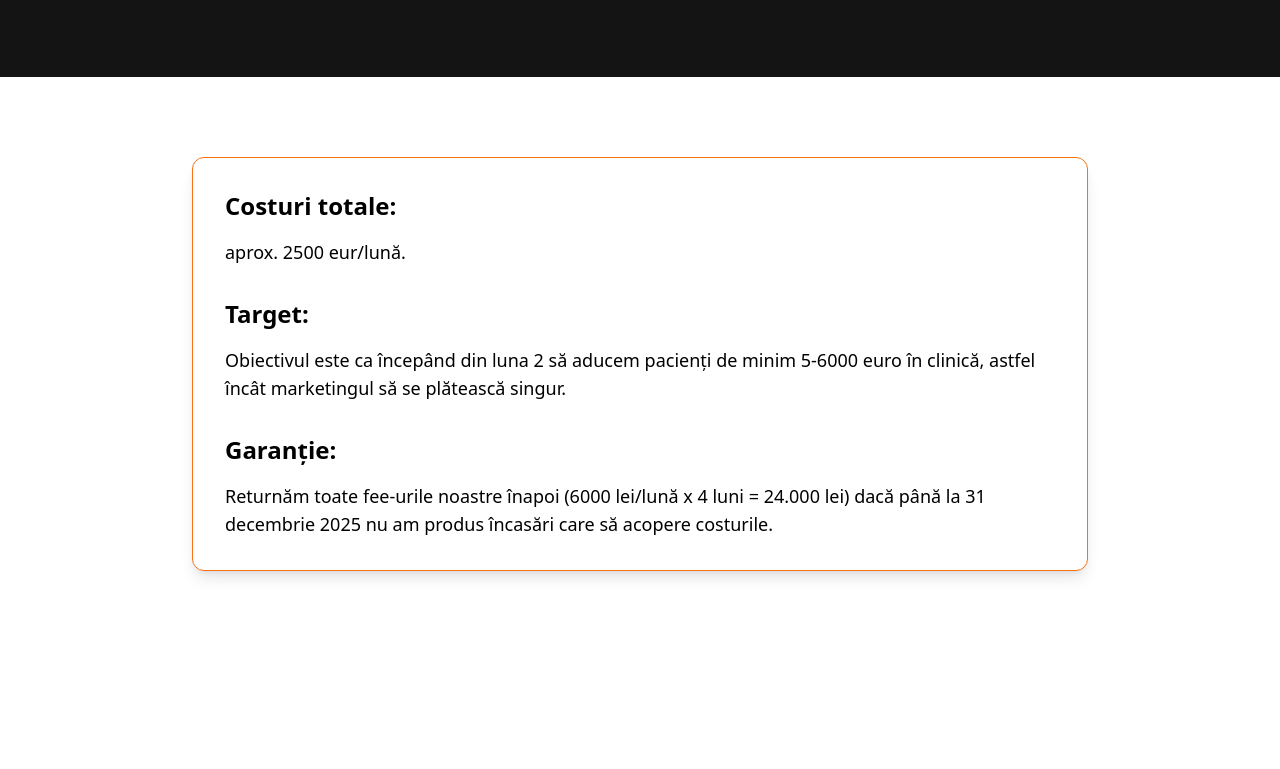
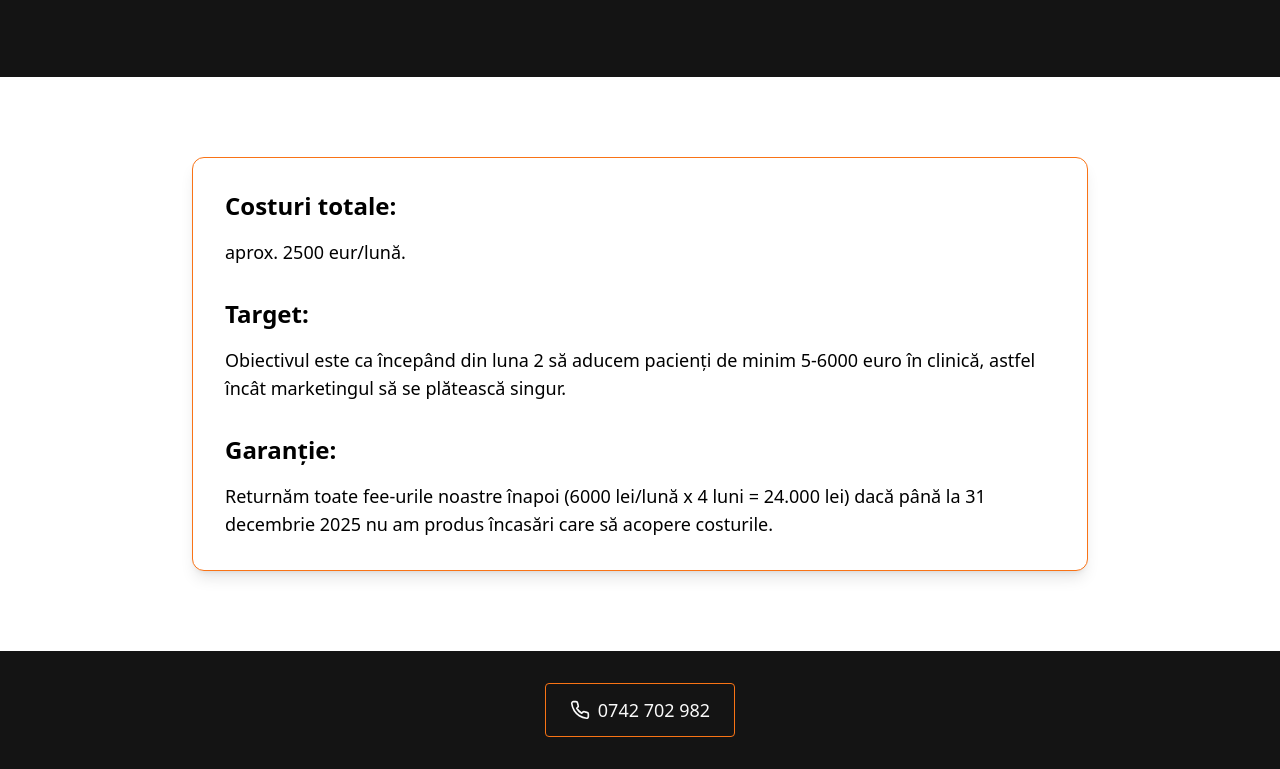
Before and after one commit to rzv1310/rentea, a React (Vite) app: page / in a window 1280 px wide. Shown: the part 2511-3280 px from the top of the page. Before the commit the page ends 3162 px from the top, so only its background shows below. Built offline with nearby package versions, Linux system fonts and the light colour scheme.

Commit message:
Adaugă butonul din header la finalul paginii
Butonul din header a fost duplicat și adăugat la finalul paginii.

```diff
--- a/src/pages/Index.tsx
+++ b/src/pages/Index.tsx
@@ -145,6 +145,21 @@ const Index = () => {
           </div>
         </div>
       </section>
+
+      {/* Contact Footer */}
+      <section className="bg-section-dark py-8 px-6">
+        <div className="max-w-6xl mx-auto flex justify-center">
+          <div className="border border-border-orange px-6 py-3 rounded">
+            <a
+              href="tel:0742702982"
+              className="text-text-light font-light hover:opacity-80 transition-opacity flex items-center gap-2 text-lg"
+            >
+              <Phone size={20} className="text-text-light" />
+              0742 702 982
+            </a>
+          </div>
+        </div>
+      </section>
     </div>
   );
 };
```
